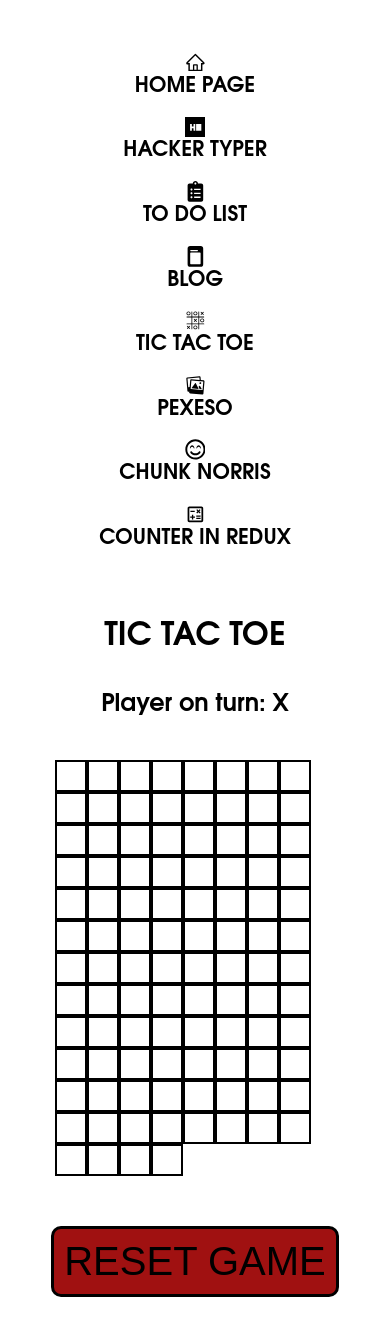
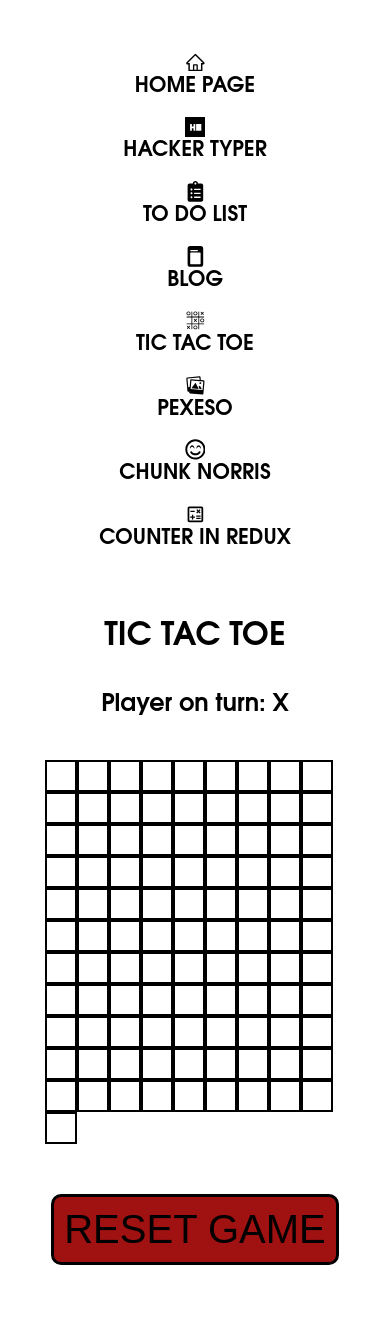
Before and after one commit to matusgrulik/ita-matus-grulik, a React (Create React App) app: page /tictactoe in a window 390 px wide. After the commit the page ends 1293 px from the top, so only its background shows below. Built offline with nearby package versions, Linux system fonts and the light colour scheme.

Commit message:
TTT mobile version fixing

```diff
--- a/src/TicTacToe/Components/Board.tsx
+++ b/src/TicTacToe/Components/Board.tsx
@@ -21,7 +21,7 @@ const DivWrapper = styled.div`
     max-width: 400px;
   }
   @media (max-width: 499px) {
-    max-width: 280px;
+    max-width: 300px;
   }
 `;
 
```
